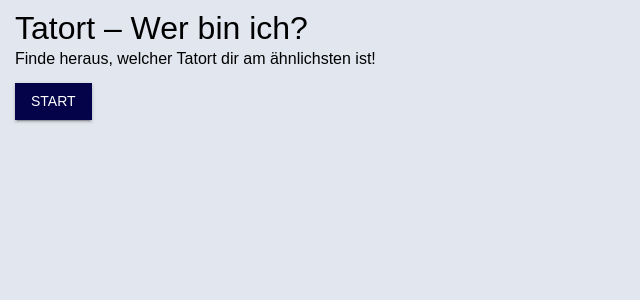
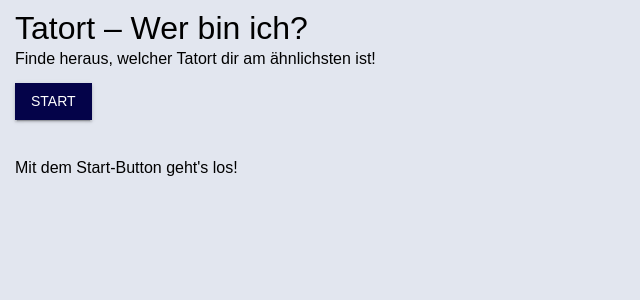
Before and after one commit to wdr-data/tatort-wer-bin-ich, a React (Create React App) app: page / in a window 1280 px wide. Shown: the top 300 px of the page, without its empty margins (0-640 px from the left). Built offline with nearby package versions, Linux system fonts and the light colour scheme; a web font is replaced by a local one.

Commit message:
💬 Add stage instructions

```diff
--- a/src/App.js
+++ b/src/App.js
@@ -40,6 +40,14 @@
   NOUN: 'nouns',
   PLACE: 'places',
   RESULT: 'result'
+}
+
+const STAGE_INSTRUCTIONS = {
+  [STAGES.START]: "Mit dem Start-Button geht's los!",
+  [STAGES.ADJECTIVE]: 'Welches Attribut trifft am ehesten auf dich zu?',
+  [STAGES.NOUN]: 'Welcher dieser Charaktere trifft am ehesten auf dich zu?',
+  [STAGES.PLACE]: 'Zu welcher Stadt fühlst du dich am ehesten zugehörig?',
+  [STAGES.RESULT]: 'Das ist dein Tatort-Charakter:'
 }
 
 const NEXT_STAGE = {
@@ -227,6 +235,9 @@
         ))}
       </Stack>
       <br />
+
+      <Typography>{STAGE_INSTRUCTIONS[stage.stage]}</Typography>
+
       {![STAGES.START, STAGES.RESULT].includes(stage.stage) && (
         <>
           <Stack direction={'row'} gap={'10px'} className={styles.choices}>
```
